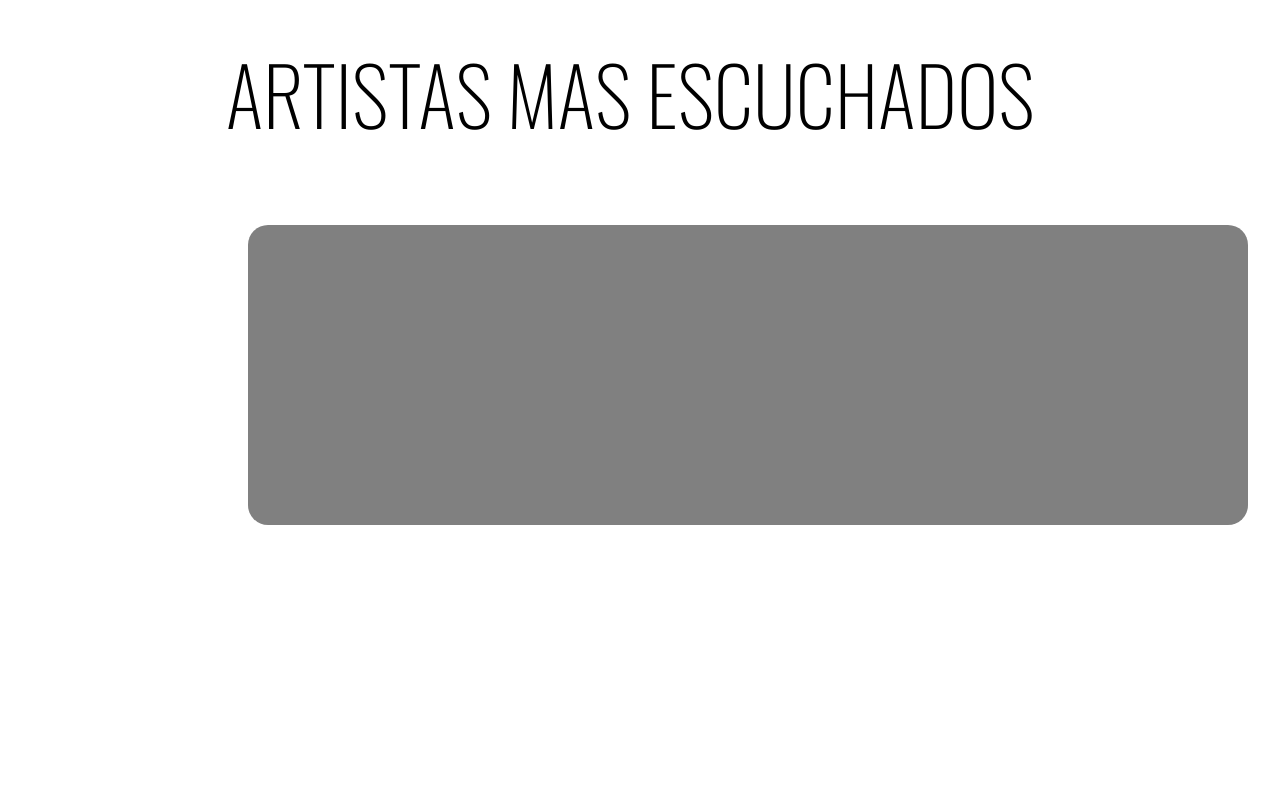
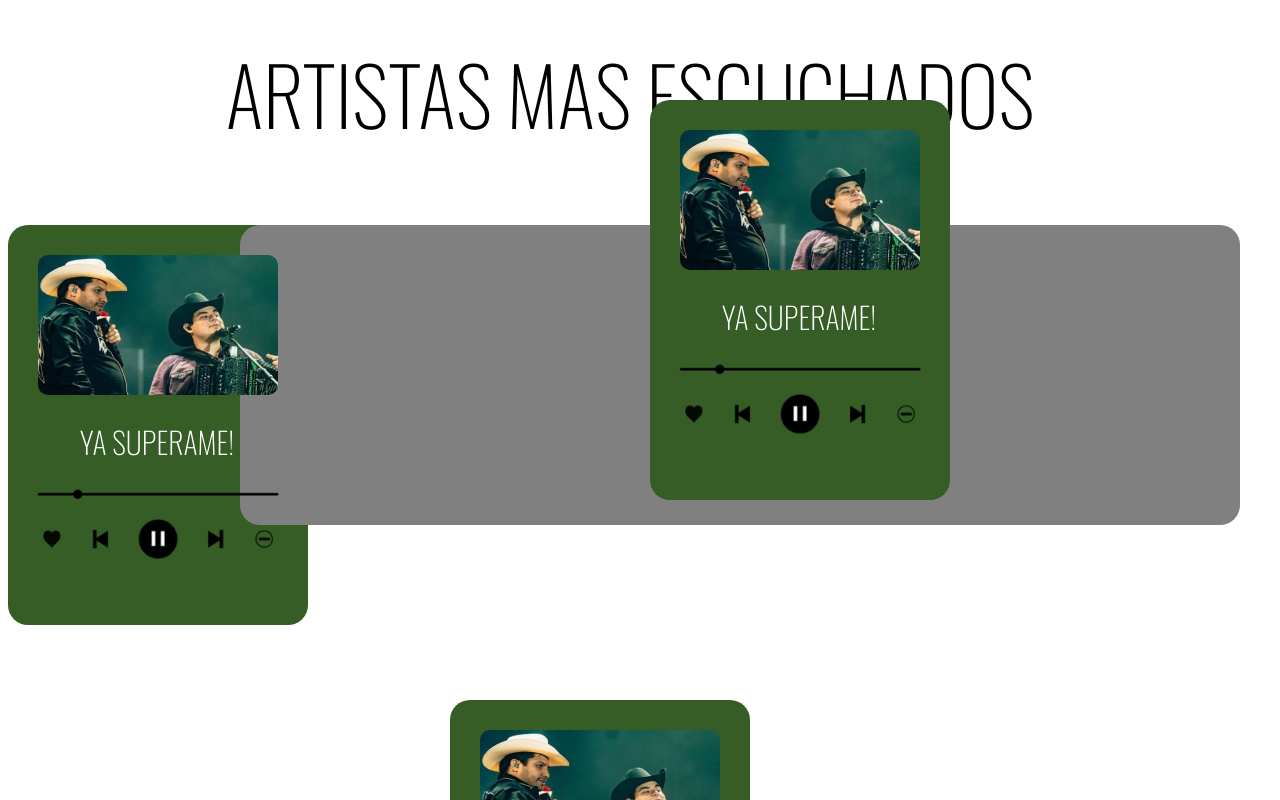
Before and after one commit to Jenry123/landig_proyect, an Angular app: page /music in a window 1280 px wide. Shown: the top 800 px of the page. Built offline with nearby package versions, Linux system fonts and the light colour scheme.

Commit message:
add:enrutamiento

```diff
--- a/src/app/landing-page/cards/cards.component.css
+++ b/src/app/landing-page/cards/cards.component.css
@@ -1,12 +1,39 @@
+@import url('https://fonts.googleapis.com/css2?family=Oswald:wght@200..700&display=swap');
+@import url('https://fonts.googleapis.com/css2?family=Merriweather:ital,wght@0,300;0,400;0,700;0,900;1,300;1,400;1,700;1,900&display=swap');
+
+
 #card-img{
-  width: 200px;
-  height: 120px;
+  width: 240px;
+  height: 140px;
   position: relative;
-  left: 40px;
+  left: 30px;
+  top: 30px;
+  border-radius: 10px;
 }
 #cards{
   width: 300px;
   height: 400px;
   border-color:black;
-  background-color: gray;
+  background-color: rgb(53, 93, 37);
+  border-radius: 20px;
+
 }
+#img-play{
+  width: 300px;
+  position: relative;
+  top: -100px;
+}
+
+#tittle-music{
+text-align: center;
+position: relative;
+left: -1px;
+font-size: 30px;
+position: relative;
+top: 20px;
+font-family: "Oswald", sans-serif;
+font-optical-sizing: auto;
+font-weight: 12;
+font-style: normal;
+color: white;
+}
--- a/src/app/landing-page/cards/cards.component.html
+++ b/src/app/landing-page/cards/cards.component.html
@@ -1,4 +1,5 @@
 <main id="cards">
   <img src="./assets/img/fondo.jpg" alt="" srcset="" id="card-img">
-
+  <p id="tittle-music">YA SUPERAME!</p>
+  <img src="./assets/img/play.png" alt="" srcset="" id="img-play">
 </main>
--- a/src/app/landing-page/top-music/top-music.component.css
+++ b/src/app/landing-page/top-music/top-music.component.css
@@ -12,11 +12,34 @@ font-weight: 12;
 font-style: normal;
 }
 
+*{
+  max-width: 100%;
+
+}
+
 #imgPromocional{
   width: 1000px;
-  position: relative;
+  position: absolute;
   height: 300px;
   background-color: gray;
   left: 240px;
   border-radius: 20px;
 }
+
+#card1{
+  position: relative;
+  top: -1000px;
+  left: 100px;
+}
+
+#card2{
+  position: absolute;
+  top: 700px;
+  left: 450px;
+}
+
+#card1{
+  position: absolute;
+  top: 100px;
+  left: 650px;
+}
--- a/src/app/landing-page/top-music/top-music.component.html
+++ b/src/app/landing-page/top-music/top-music.component.html
@@ -1,3 +1,13 @@
 <h1 id="tittle">ARTISTAS MAS ESCUCHADOS</h1>
 
 <div id="imgPromocional"></div>
+
+<div id="card1">
+  <app-cards></app-cards>
+</div>
+<div id="card2">
+  <app-cards></app-cards>
+</div>
+<div id="card3">
+  <app-cards></app-cards>
+</div>
```
Also changed, not shown: public/assets/img/play.png (added).
